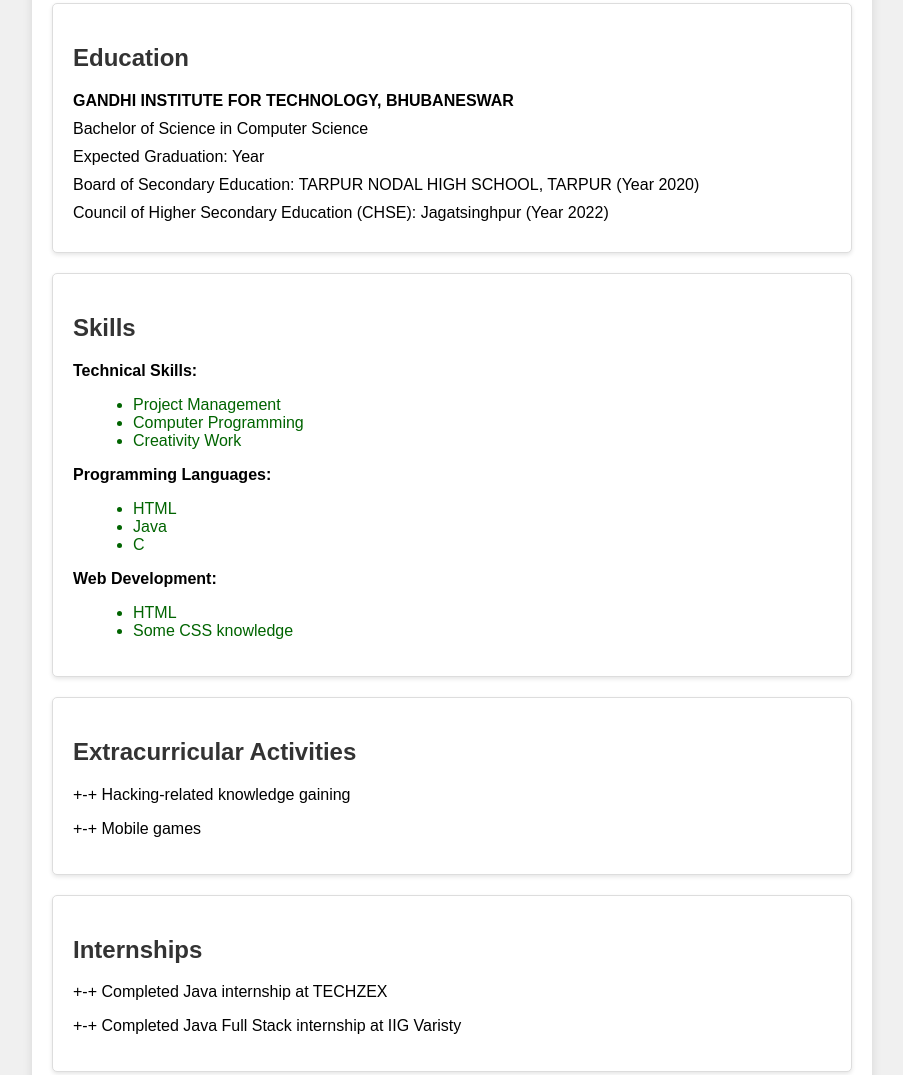
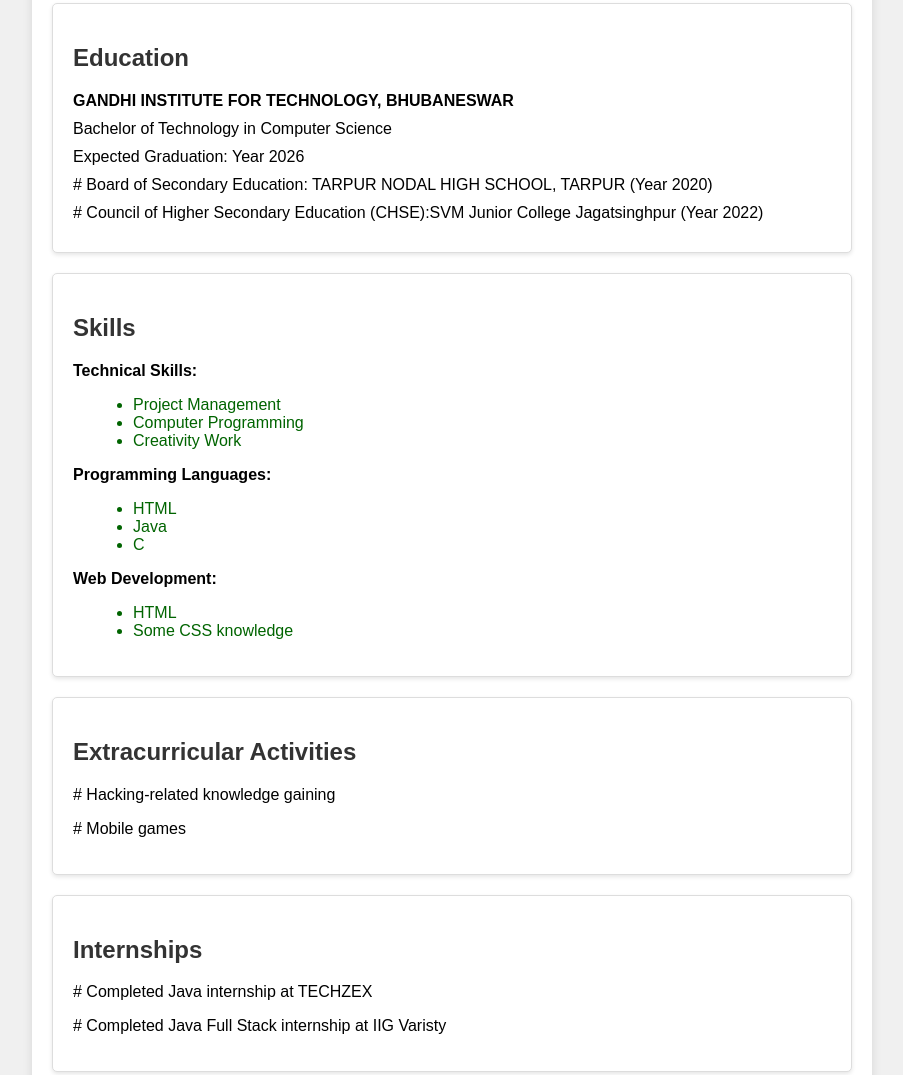
Before and after one commit to sidik11/resume, a plain HTML site: page index.html in a window 1280 px wide. Shown: the part 539-1614 px from the top of the page, without its empty margins (188-1091 px from the left). Drawn offline with Linux system fonts and the light colour scheme.

Commit message:
Update index.html

```diff
--- a/index.html
+++ b/index.html
@@ -74,10 +74,10 @@
     <div class="section education">
       <h2>Education</h2>
       <p><strong>GANDHI INSTITUTE FOR TECHNOLOGY, BHUBANESWAR</strong></p>
-      <p>Bachelor of Science in Computer Science</p>
-      <p>Expected Graduation: Year</p>
-      <p>Board of Secondary Education: TARPUR NODAL HIGH SCHOOL, TARPUR (Year 2020)</p>
-      <p>Council of Higher Secondary Education (CHSE): Jagatsinghpur (Year 2022)</p>
+      <p>Bachelor of Technology in Computer Science</p>
+      <p>Expected Graduation: Year 2026</p>
+      <p> # Board of Secondary Education: TARPUR NODAL HIGH SCHOOL, TARPUR (Year 2020)</p>
+      <p> # Council of Higher Secondary Education (CHSE):SVM Junior College Jagatsinghpur (Year 2022)</p>
     </div>
 
     <div class="section skills">
@@ -103,14 +103,14 @@
 
     <div class="section">
       <h2>Extracurricular Activities</h2>
-      <p>+-+ Hacking-related knowledge gaining</p>
-      <p>+-+ Mobile games</p>
+      <p> # Hacking-related knowledge gaining</p>
+      <p> # Mobile games</p>
     </div>
 
     <div class="section">
       <h2>Internships</h2>
-      <p>+-+ Completed Java internship at TECHZEX</p>
-      <p>+-+ Completed Java Full Stack internship at IIG Varisty</p>
+      <p> # Completed Java internship at TECHZEX</p>
+      <p> # Completed Java Full Stack internship at IIG Varisty</p>
     </div>
 
     <!-- New section with the link -->
```
